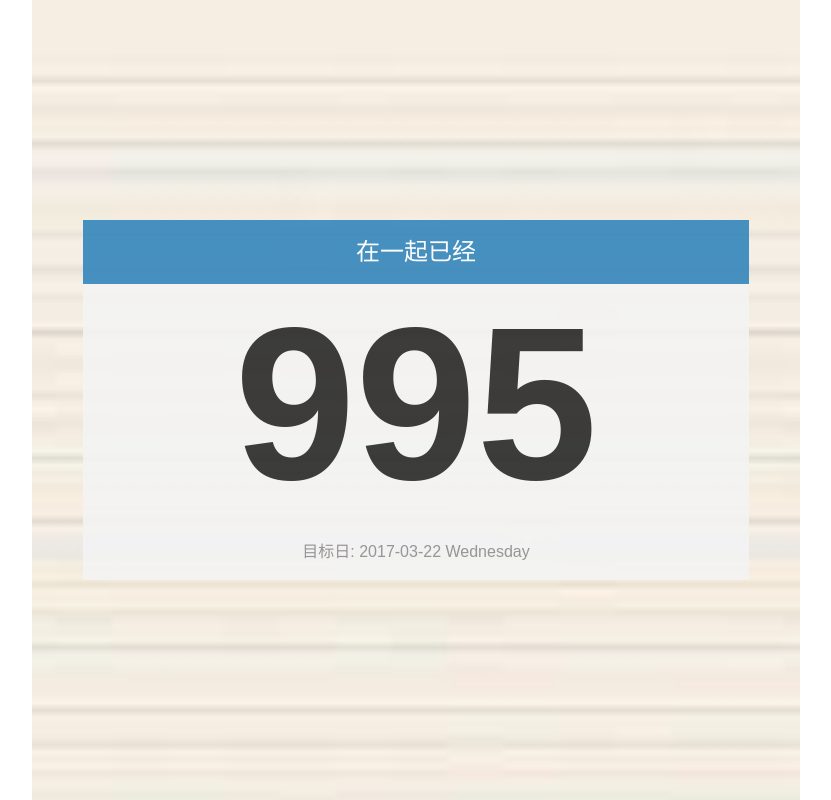
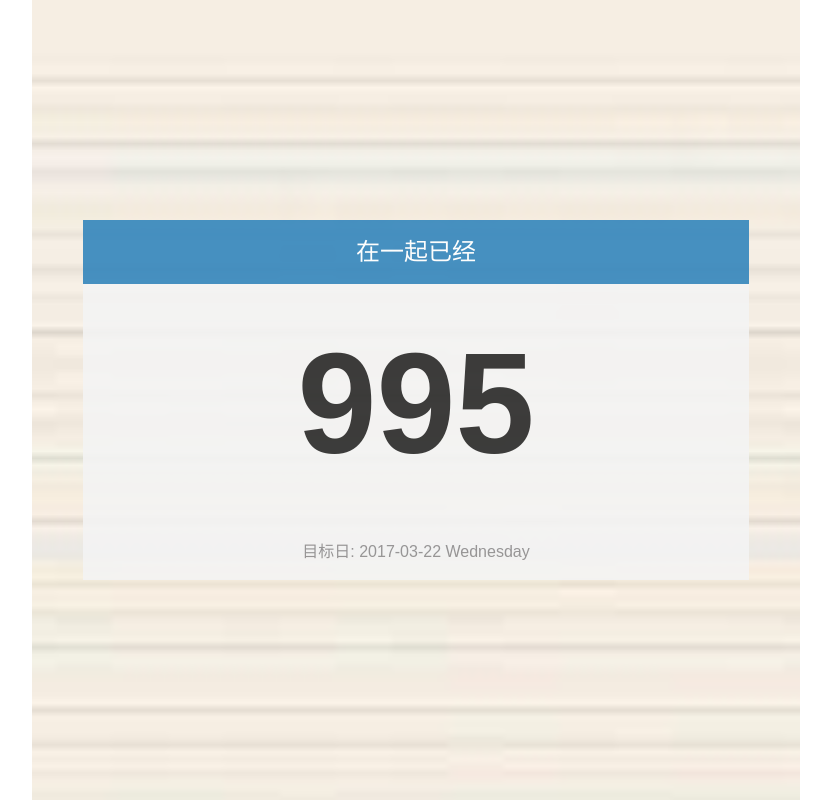
Before and after one commit to hackycy/lover, a Vue app: page / in a window 1280 px wide. Shown: the whole page, without its empty margins (224-1055 px from the left). Built offline with nearby package versions, Linux system fonts and the light colour scheme.

Commit message:
fix：修复font-size中的bug

```diff
--- a/src/common/common.css
+++ b/src/common/common.css
@@ -5,6 +5,10 @@
    user-select:none;
 }
 
+body {
+  font-size:16px;
+}
+
 #app {
   max-width: 768px;
   margin: auto;
--- a/src/pages/index/index.vue
+++ b/src/pages/index/index.vue
@@ -79,7 +79,7 @@ export default {
     },
   },
   mounted() {
-    // this.showContent = this.getDay();
+    this.showContent = this.getDay();
     this.currentShowStatus = 0;
   },
   methods: {
@@ -151,14 +151,14 @@ export default {
       this.$nextTick(() => {
         let scale;
         if (contentLength === 1) {
-          scale = 5;
+          scale = 2;
         } else if (contentLength > 1 && contentLength <= 3) {
-          scale = 7;
+          scale = 4;
         } else {
-          scale = 9;
+          scale = 6;
         }
         const contentWidth = this.$refs.content.offsetWidth;
-        this.contentSize = contentWidth / this.showContent.length * scale;
+        this.contentSize = contentWidth / contentLength * scale;
       });
     },
     changeContent() {
```
Also changed, not shown: src/components/DateCard.vue (deleted, +0 -21 lines).
